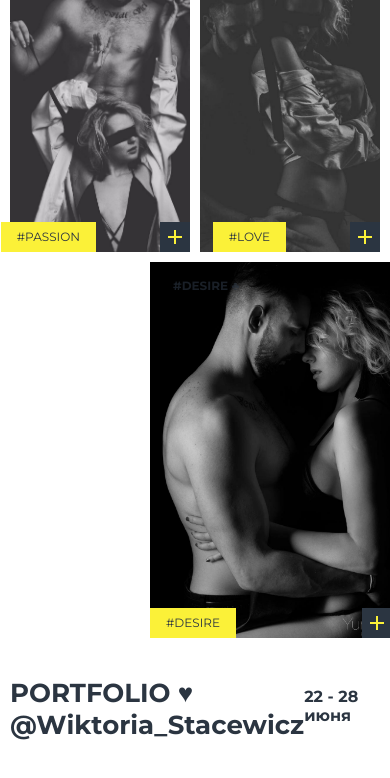
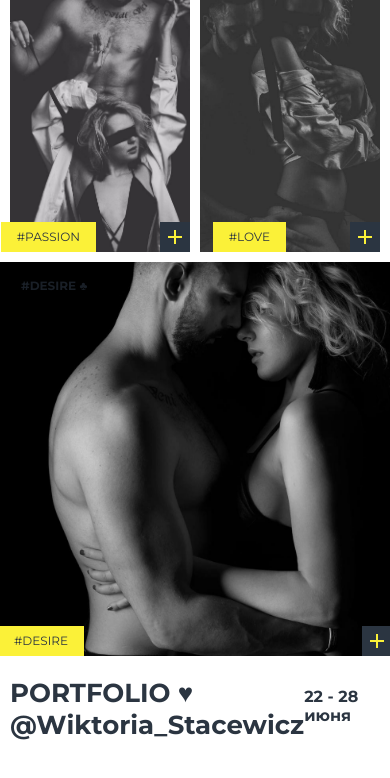
Before and after one commit to Stacewicz/Photo-company, a plain HTML site: page index.html in a window 390 px wide. Shown: the part 910-1688 px from the top of the page. Drawn offline with Linux system fonts and the light colour scheme; files whose address does not match are found by name.

Commit message:
change files

```diff
--- a/css/adaptive.css
+++ b/css/adaptive.css
@@ -14,6 +14,7 @@
         height: 250px;
         width: 370px;
     }
+
     .port404 {
         display: none;
     }
@@ -40,6 +41,7 @@
         height: 308px;
         top: -3px;
     }
+
     .port404 {
         display: none;
     }
@@ -71,6 +73,7 @@
         height: 310px;
 
     }
+
     .port404 {
         display: none;
     }
@@ -137,6 +140,7 @@
         height: 310px;
         top: -4px;
     }
+
     .port404 {
         display: none;
     }
@@ -149,6 +153,7 @@
         height: 312px;
         top: -2x;
     }
+
     .port404 {
         display: none;
     }
@@ -194,6 +199,7 @@
         top: -4px;
 
     }
+
     .port404 {
         display: none;
     }
@@ -399,9 +405,10 @@
 
     .yoga {
         background-image: url(../img/2222222.jpg);
-        width: 748px;
-        height: 336px;
-        left: 40px;
+        height: 400px;
+        left: -16px;
+        width: 100vw;
+    }
 }
 
 .yoga .event__name {
@@ -699,14 +706,14 @@
     font-size: 10px;
     line-height: 15px;
 }
-}
+
 
 @media(max-width: 1171px) {
     .yoga {
         width: 800px;
-        height: 376px;
-        left: 140px;
-        width: 62vw;
+        height: 394px;
+    left: -12px;
+    width: 101vw;
 
     }
 }
```
Lines whose indentation alone changed are shown as unchanged.
